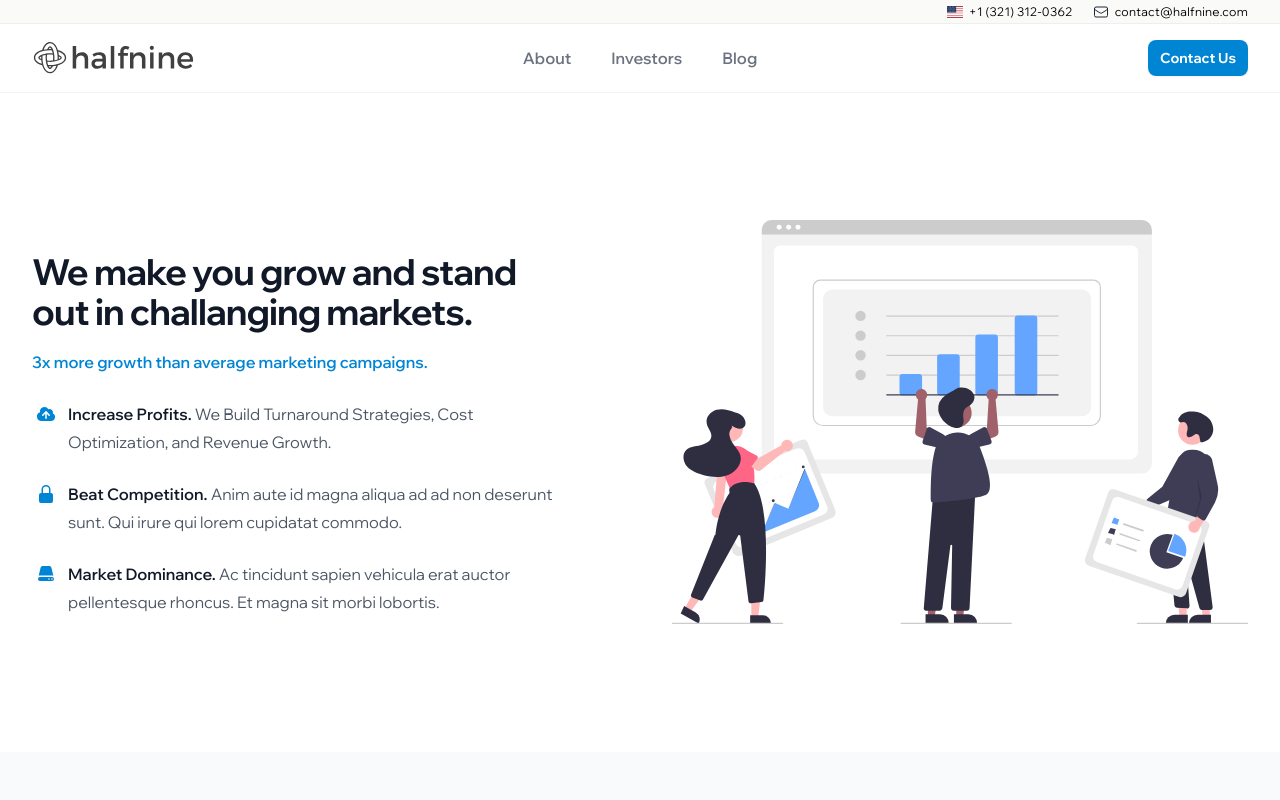
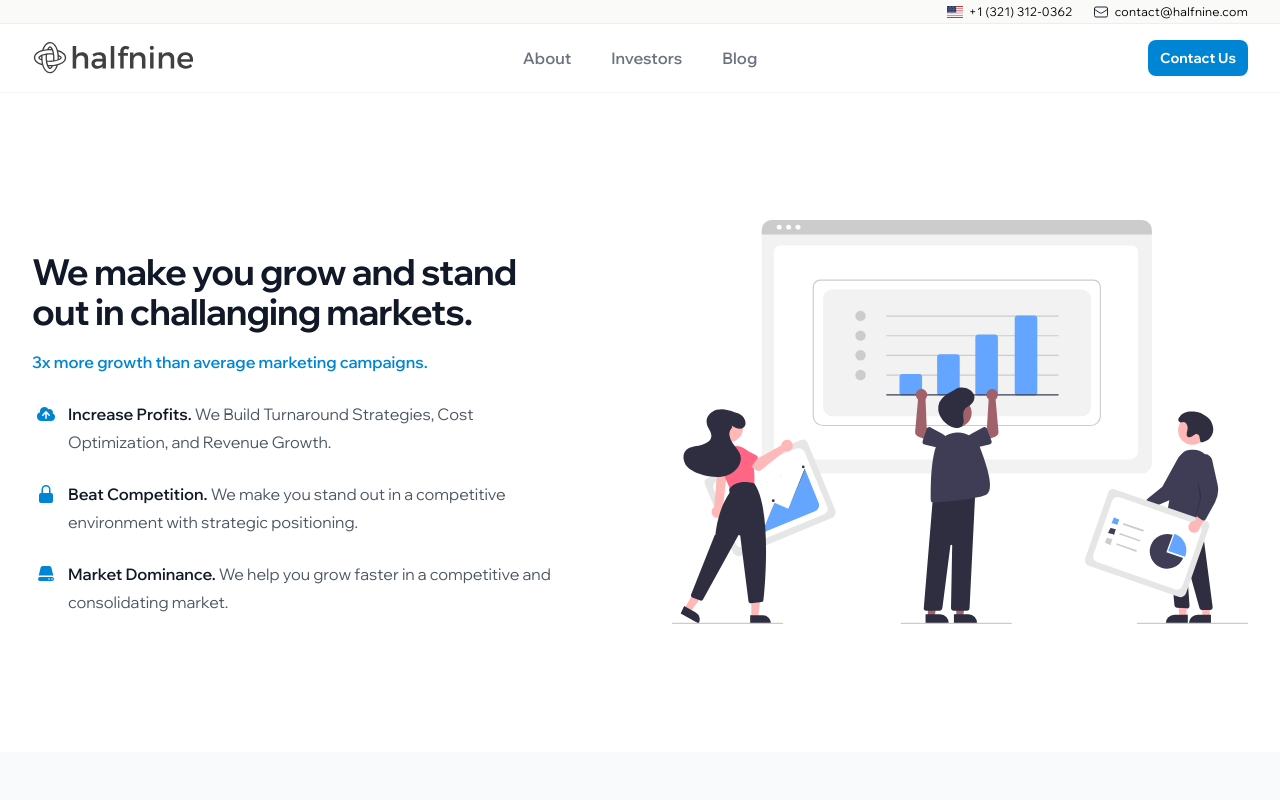
Before and after one commit to ochoadan/halfnine, a Next.js app: page / in a window 1280 px wide. Shown: the top 800 px of the page. Built offline with nearby package versions, Linux system fonts and the light colour scheme.

Commit message:
Update hero.tsx

```diff
--- a/src/app/(default)/(root)/hero.tsx
+++ b/src/app/(default)/(root)/hero.tsx
@@ -15,13 +15,13 @@ const features = [
   {
     name: "Beat Competition.",
     description:
-      "Anim aute id magna aliqua ad ad non deserunt sunt. Qui irure qui lorem cupidatat commodo.",
+      "We make you stand out in a competitive environment with strategic positioning.",
     icon: LockClosedIcon,
   },
   {
     name: "Market Dominance.",
     description:
-      "Ac tincidunt sapien vehicula erat auctor pellentesque rhoncus. Et magna sit morbi lobortis.",
+      "We help you grow faster in a competitive and consolidating market.",
     icon: ServerIcon,
   },
 ];
```
